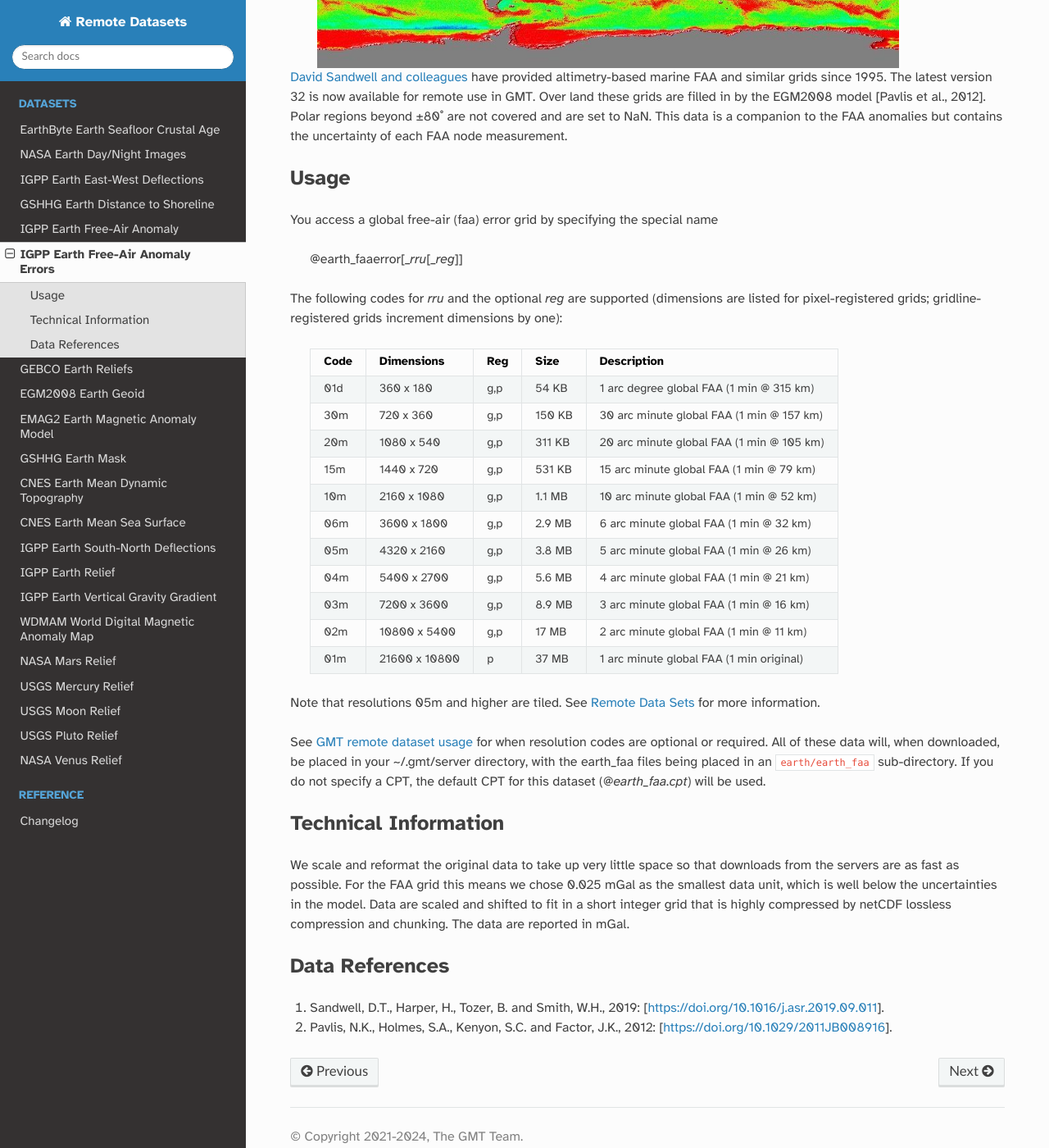
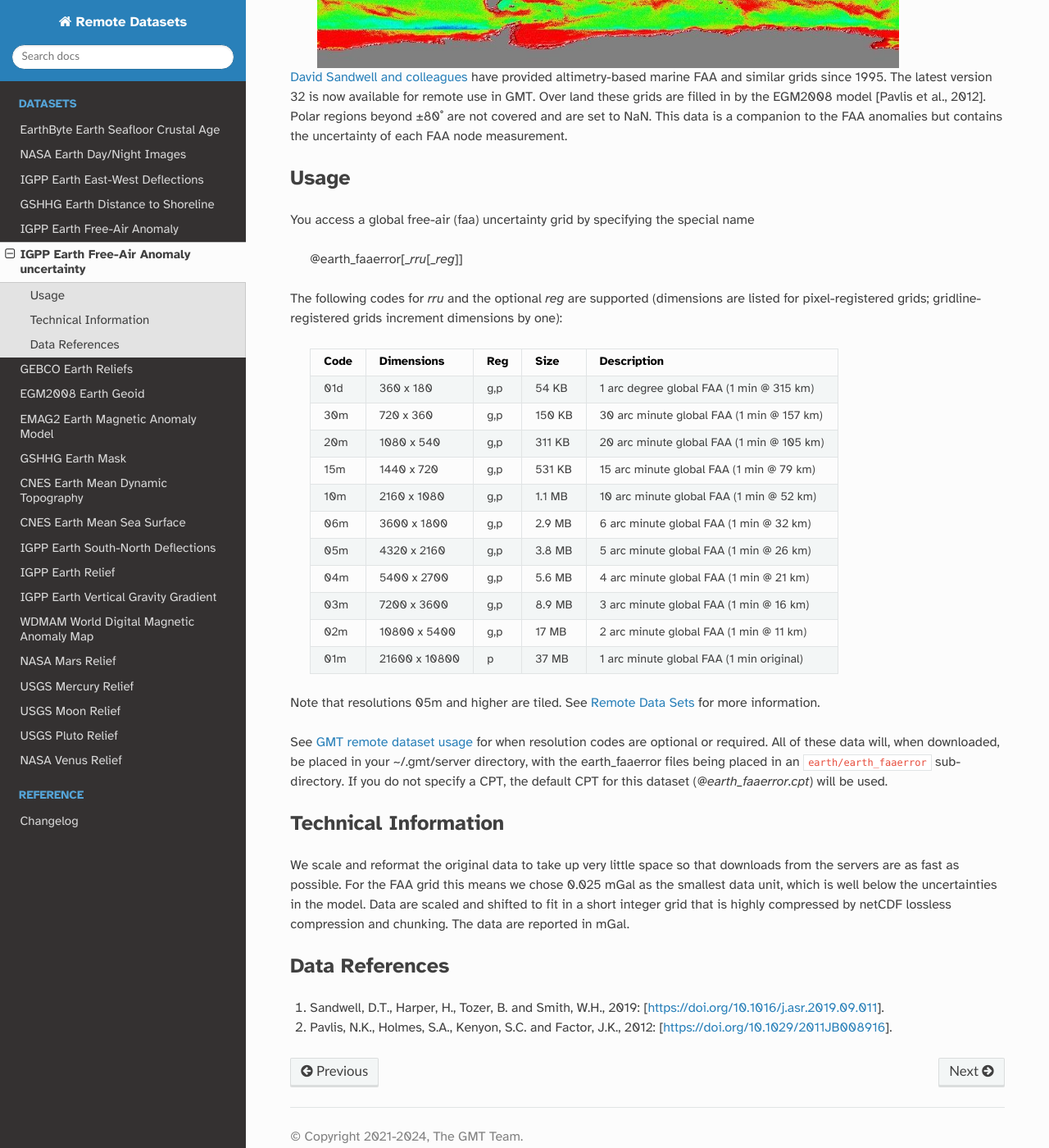
Before and after one commit to GenericMappingTools/remote-datasets, a Sphinx documentation site: the page built from docs/earth-faaerror.rst, in a window 1280 px wide and 1400 px high, scrolled down 432 px. Shown: the whole window at 82% size. Built offline with Sphinx 7.4.7 and the Read the Docs theme 3.1.0, drawn with Linux system fonts in a browser that asks for light colours; some of the changed text lies outside the part shown.

Commit message:
IGPP Earth Free-Air Anomaly Errors dataset: Update documentation (#128)
* Add 'error' to fiel, folder, and cpt names

* Change 'error' to 'uncertainty'

```diff
--- a/docs/earth-faaerror.rst
+++ b/docs/earth-faaerror.rst
@@ -1,5 +1,5 @@
-IGPP Earth Free-Air Anomaly Errors
-----------------------------------
+IGPP Earth Free-Air Anomaly uncertainty
+---------------------------------------
 .. figure:: /_static/igpp.png
    :align: right
    :scale: 20 %
@@ -18,7 +18,7 @@ FAA node measurement.
 Usage
 ~~~~~
 
-You access a global free-air (faa) error grid by specifying the special name
+You access a global free-air (faa) uncertainty grid by specifying the special name
 
    @earth_faaerror[_\ *rru*\ [_\ *reg*\ ]]
 
@@ -48,8 +48,8 @@ See :gmt-docs:`Remote Data Sets <datasets/remote-data.html>` for more informatio
 
 See :gmt-docs:`GMT remote dataset usage <datasets/remote-data.html#usage>` for when resolution codes are optional or required.
 All of these data will, when downloaded, be placed in your ~/.gmt/server directory, with
-the earth_faa files being placed in an ``earth/earth_faa`` sub-directory. If you do not
-specify a CPT, the default CPT for this dataset (*@earth_faa.cpt*) will be used.
+the earth_faaerror files being placed in an ``earth/earth_faaerror`` sub-directory. If you do not
+specify a CPT, the default CPT for this dataset (*@earth_faaerror.cpt*) will be used.
 
 Technical Information
 ~~~~~~~~~~~~~~~~~~~~~
```
